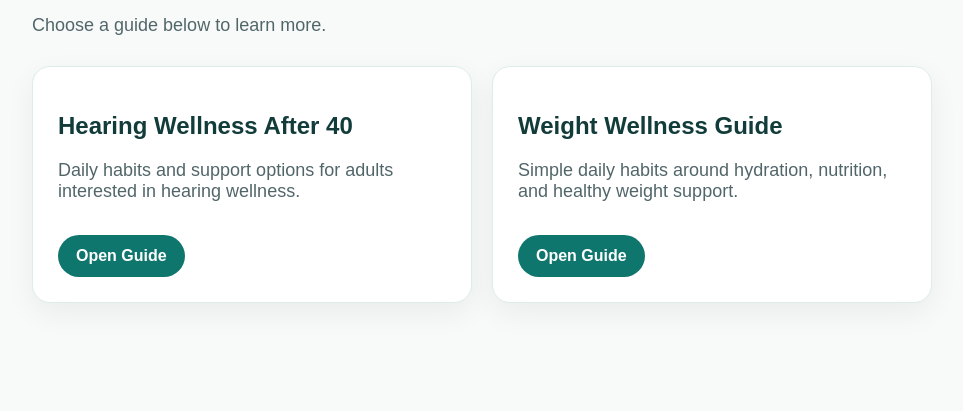
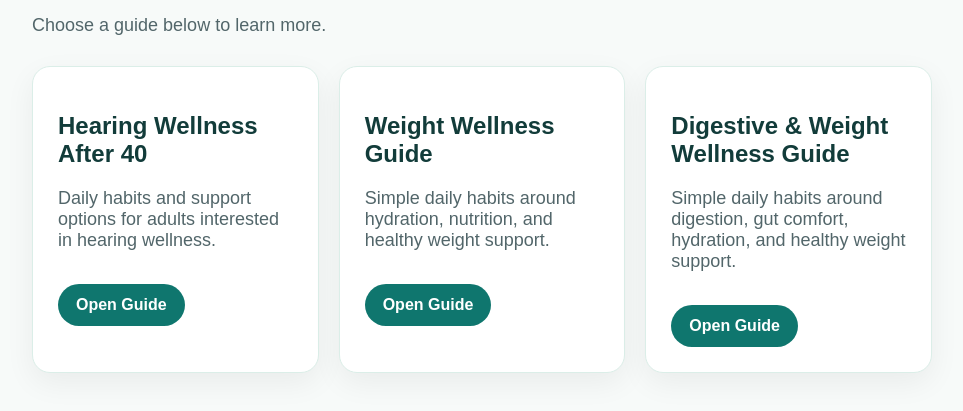
Before and after one commit to ducduy271295-pixel/my-affiliate-site, a plain HTML site: page index.html in a window 1280 px wide. Shown: the part 119-530 px from the top of the page, without its empty margins (158-1121 px from the left). Drawn offline with Linux system fonts and the light colour scheme.

Commit message:
Add Digestive & Weight Wellness Guide section

```diff
--- a/index.html
+++ b/index.html
@@ -65,7 +65,11 @@
         <h2>Weight Wellness Guide</h2>
         <p>Simple daily habits around hydration, nutrition, and healthy weight support.</p>
         <a href="/weight-wellness-guide">Open Guide</a>
-      </div>
+      </div><div class="card">
+  <h2>Digestive & Weight Wellness Guide</h2>
+  <p>Simple daily habits around digestion, gut comfort, hydration, and healthy weight support.</p>
+  <a href="/weight-digestive-wellness-guide">Open Guide</a>
+</div>
     </div>
   </div>
 </body>
```
